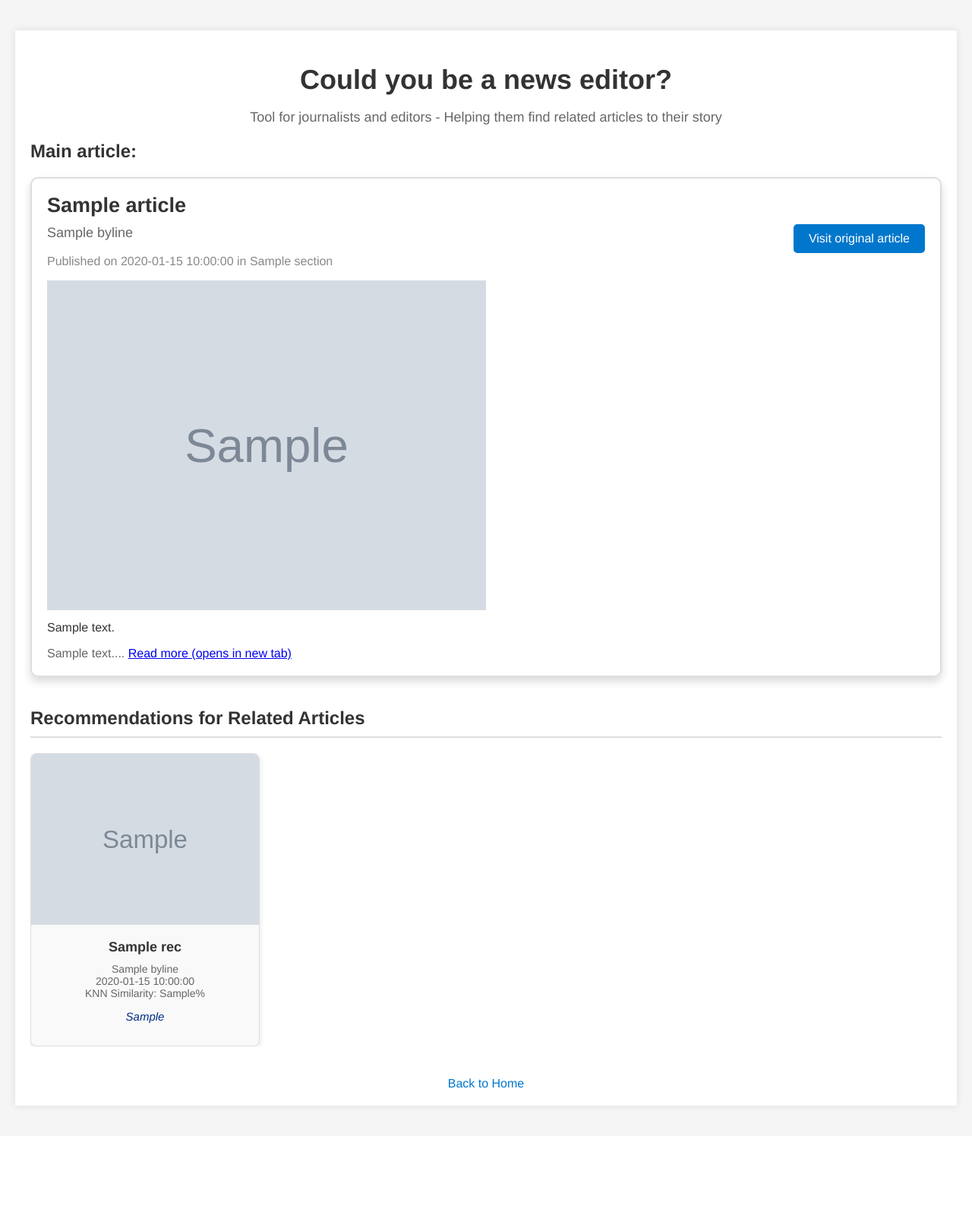
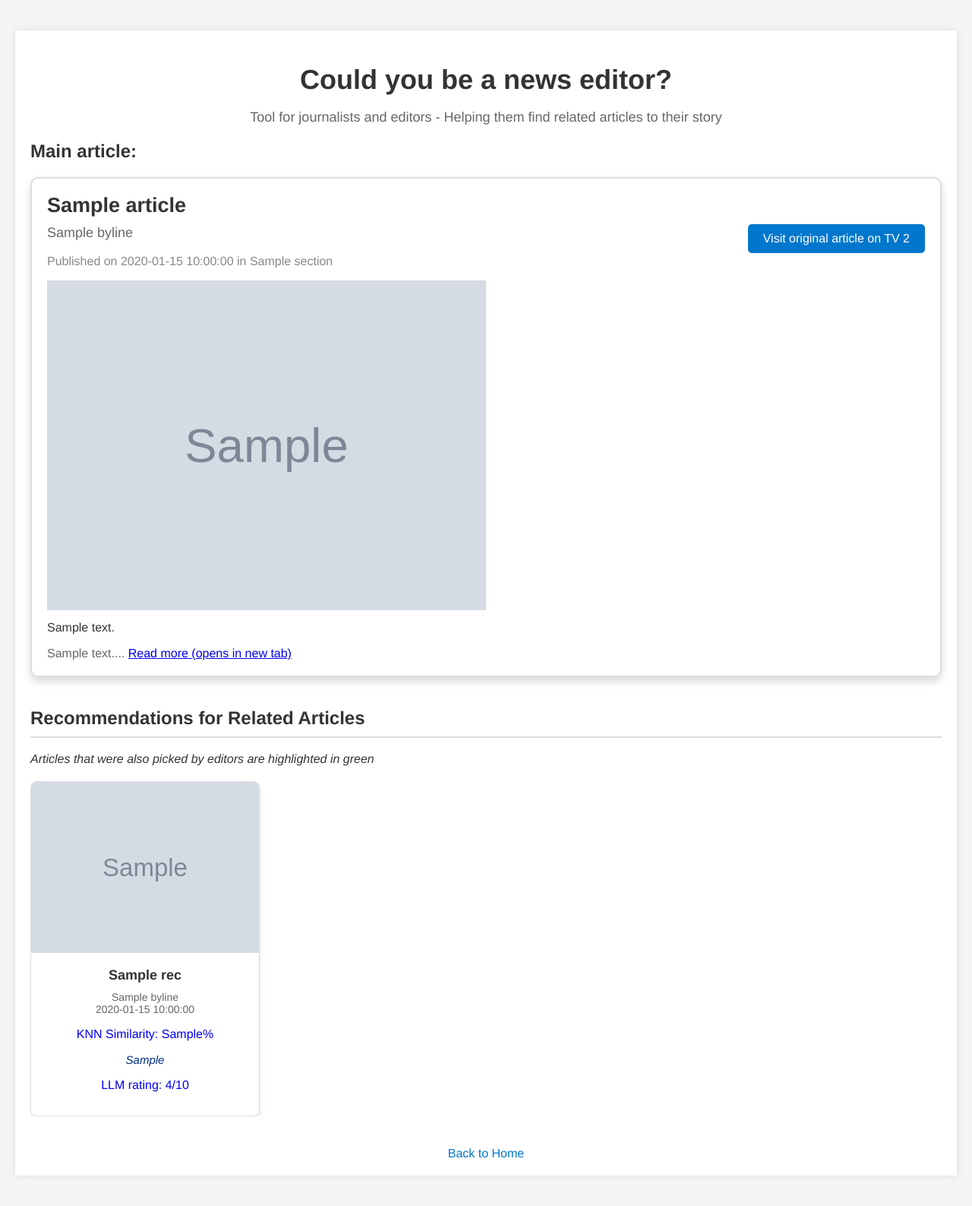
Before and after one commit to sfimediafutures/Related-News-Articles-RS-demo, a Flask app: template templates/article.html in a window 1280 px wide. Shown: the whole page at 76% size. Before the commit the page ends 1461 px from the top, so only its background shows below. Run offline with Flask 3, Linux system fonts and the light colour scheme; the template is opened without the code that fills it: most values are stand-ins (such as "Sample title", 1, 10 or a date in 2020); grey boxes marked "Sample" are stand-in pictures; parts of the project's set-up code (start-up, migrations or seed data) failed here and were passed over.

Commit message:
style changes

```diff
--- a/static/style.css
+++ b/static/style.css
@@ -144,6 +144,13 @@ body {
     font-style: italic;
 }
 
+.highlighted-recommendation {
+    background-color: #d4edda; /* Light green */
+}
+.normal-recommendation {
+    background-color: #ffffff; /* Light red */
+}
+
 /* Buttons and Links */
 .back-link,
 .external-link-button,
--- a/templates/article.html
+++ b/templates/article.html
@@ -14,7 +14,7 @@
         <h2>Main article:</h2>
 
         <div class="main-article-item">
-            <a href="https://tv2.no/a/{{ article.uuid }}" class="external-link-button">Visit original article</a>
+            <a href="https://tv2.no/a/{{ article.uuid }}" class="external-link-button">Visit original article on TV 2</a>
             <div class="main-article-content">
                 <h1 class="main-article-title">{{ article.title }}</h1>
                 <p class="article-byline">{{ article.byline | join(', ') }}</p>
@@ -30,17 +30,20 @@
 
         <div class="recommendations-section">
             <h2>Recommendations for Related Articles</h2>
+            <p><i>Articles that were also picked by editors are highlighted in green</i></p>
             <ul class="recommendations">
                 {% for rec in recommendations %}
-                <li class="recommendation-item">
+                <li class="recommendation-item {% if rec.uuid in article.related_articles %}highlighted-recommendation{% else %}normal-recommendation{% endif %}">
                     <a href="{{ url_for('recommendation', article_id=article.uuid, recommendation_id=rec.uuid) }}" style="display: block; height: 100%; text-decoration: none;">
                         <img src="{{ rec.image_url or 'https://via.placeholder.com/150' }}" alt="No image">
                         <div class="recommendation-content">
                             <span class="recommendation-title">
                                 {{ rec.title }}
                             </span>
-                            <p class="recommendation-description">{{ rec.byline | join(', ') }}<br>{{rec.creation_date}}<br>KNN Similarity: {{ rec.recommendation_similarity }}%</p>
+                            <p class="recommendation-description">{{ rec.byline | join(', ') }}<br>{{rec.creation_date}}</p>
+                            <p>KNN Similarity: {{ rec.recommendation_similarity }}%</p>
                             <p class="recommendation-explanation" style="font-size: 15px;">{{ rec.recommendation_explanation }}</p>
+                            <p>LLM rating: {{ rec.recommendation_llm_rating }}/10</p>
                         </div>
                     </a>
                 </li>
--- a/utils.py
+++ b/utils.py
@@ -37,6 +37,7 @@ class Article:
         # Optional values (only present in big dataset)
         recommendation_explanation='',
         recommendation_similarity='',
+        recommendation_llm_rating='',
     ):
         self.uuid = uuid
         self.byline = byline
@@ -65,6 +66,7 @@ class Article:
         self.map_at_5 = map_at_5
         self.recommendation_explanation = recommendation_explanation
         self.recommendation_similarity = recommendation_similarity
+        self.recommendation_llm_rating = recommendation_llm_rating
 
 class ArticleRecommendationFacade:
     def __init__(self, testset_articles: str, big_articles: str):
@@ -155,8 +157,10 @@ class ArticleRecommendationFacade:
                         article_data = {}
                     else:
                         article_data = recommended_article_row.iloc[0].to_dict()
+                    # Get the specific recommendation specifically for the recommendation
                     for result in original_article_row.iloc[0]['recommendations results']:
                         if result[2] == article_id:
+                            recommendation_llm_rating = result[0]
                             recommendation_similarity = int(round(result[3], 2)*100) # turn into percentage
                             recommendation_explanation = result[5]
                     # This is essentially similar to the get_article method, but without full_text_embeddings, recommendations_results, ground_truth, recall_at_5, precision_at_5, map_at_5
@@ -181,6 +185,7 @@ class ArticleRecommendationFacade:
                     all_text=article_data.get('all_text', ''),
                     recommendation_explanation=recommendation_explanation,
                     recommendation_similarity=recommendation_similarity,
+                    recommendation_llm_rating=recommendation_llm_rating,
                         )
                     results.append(article_object)
 
```
